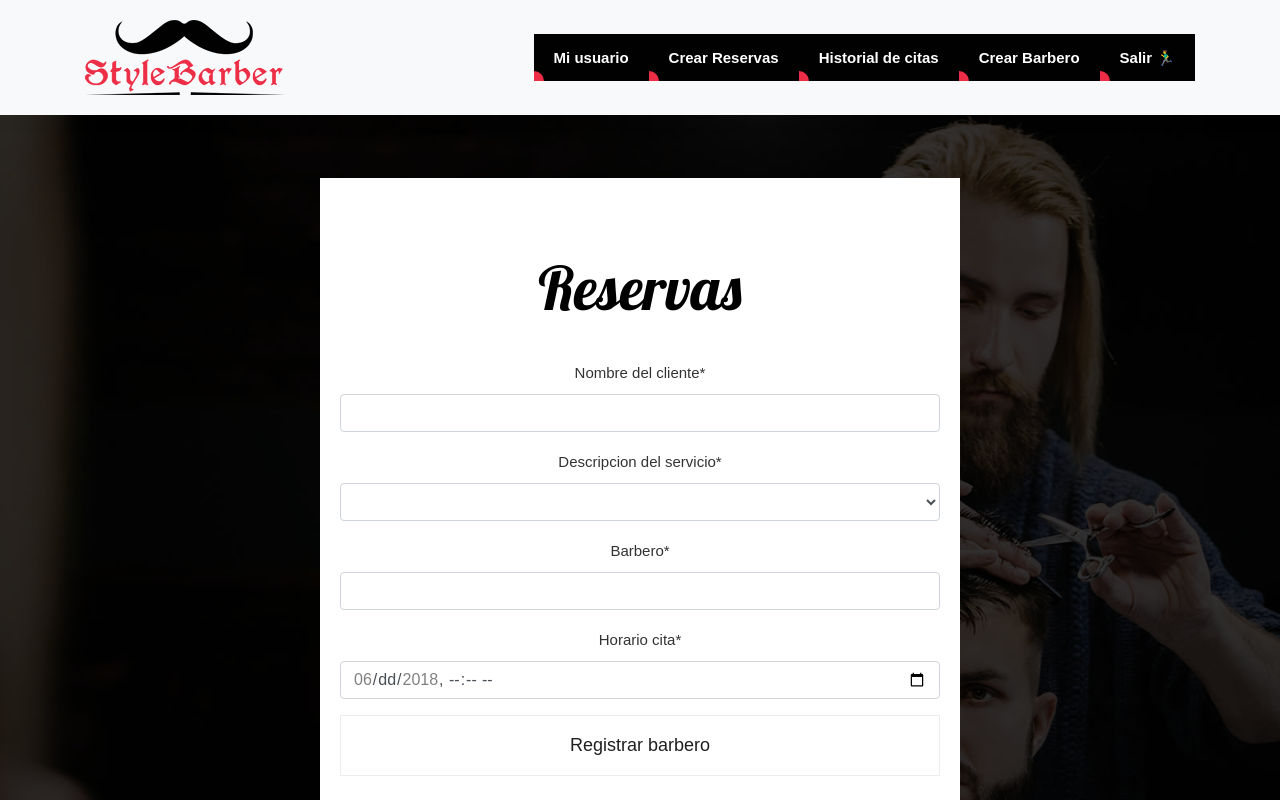
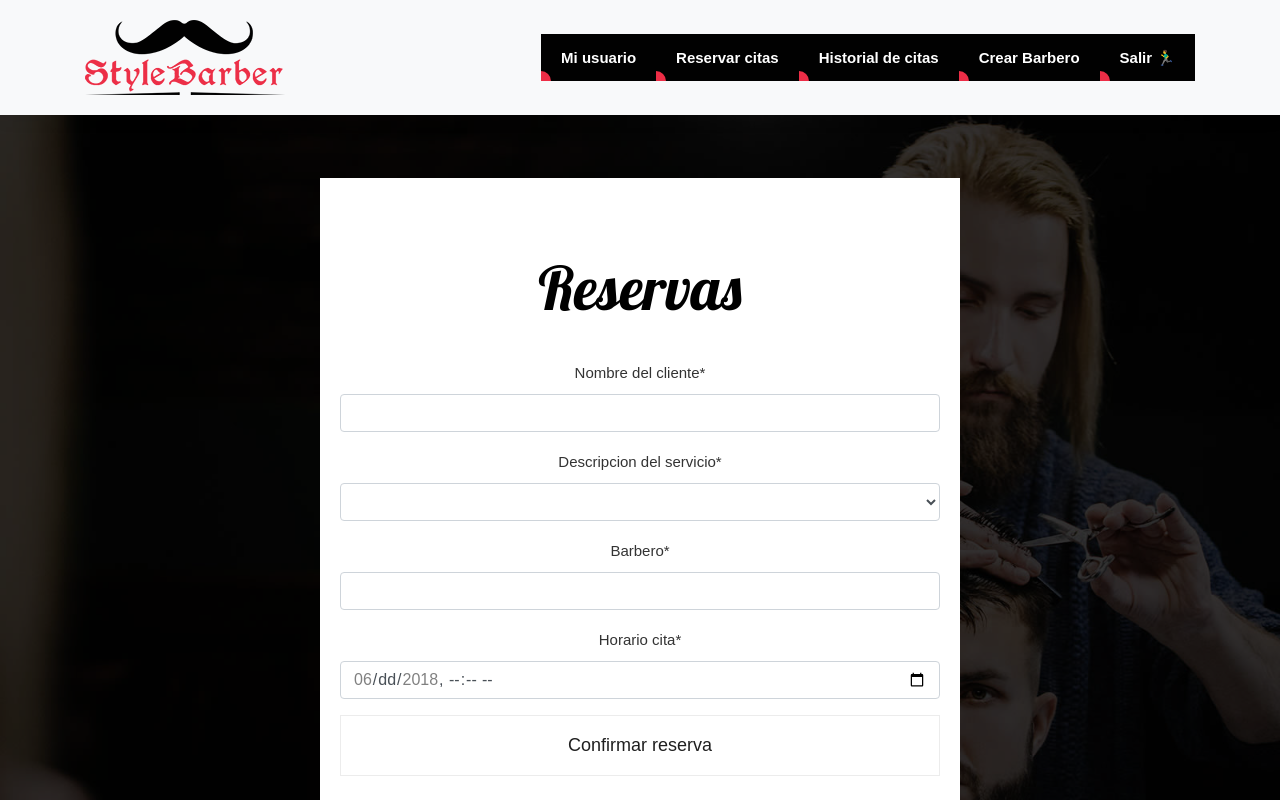
Before and after one commit to ariasDev/barbershop-fornt, an Angular app: page /reserve in a window 1280 px wide. Shown: the top 800 px of the page. Built offline with nearby package versions, Linux system fonts and the light colour scheme; sample sign-in values are in the browser's storage.

Commit message:
Edición pagina de reservas

```diff
--- a/src/app/app.component.html
+++ b/src/app/app.component.html
@@ -21,7 +21,7 @@
                     <!--Para todos los tipos de usuarios-->
                     <li class="nav-item active" *ngIf="currentUser()" ><a class="nav-link" href="/main">Mi usuario</a></li>
                     <!--Para los clientes-->
-                    <li class="nav-item active" *ngIf="currentUser()"><a class="nav-link" href="/reserve">Crear Reservas</a></li>
+                    <li class="nav-item active" *ngIf="currentUser()"><a class="nav-link" href="/reserve">Reservar citas</a></li>
                     <!--Para los clientes-->
                     <li class="nav-item active" *ngIf="validateUserTypeBarber()"><a class="nav-link" href="/dating-history">Historial de citas</a></li>
                     <!--Para todos los tipos de usuarios-->
--- a/src/app/components/reserve/reserve.component.html
+++ b/src/app/components/reserve/reserve.component.html
@@ -30,7 +30,7 @@
                                         min="2018-06-07T00:00" max="2018-06-14T00:00" formControlName="date" class="form-control">
                                 </div>
                                 <div class="buttons-container ">
-                                    <button  (click)="reload()" type="submit " class="btn-block btn-dark ">Registrar barbero</button>
+                                    <button  (click)="reload()" type="submit " class="btn-block btn-dark ">Confirmar reserva</button>
                                 </div>
                             </form>
                         </div>
```
